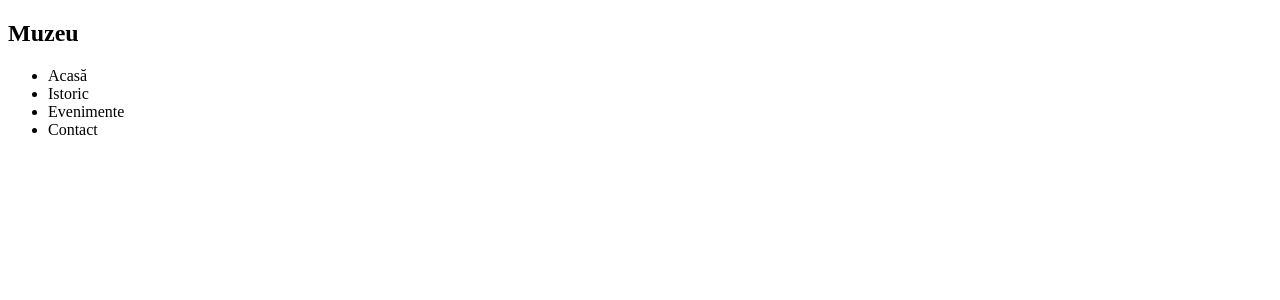
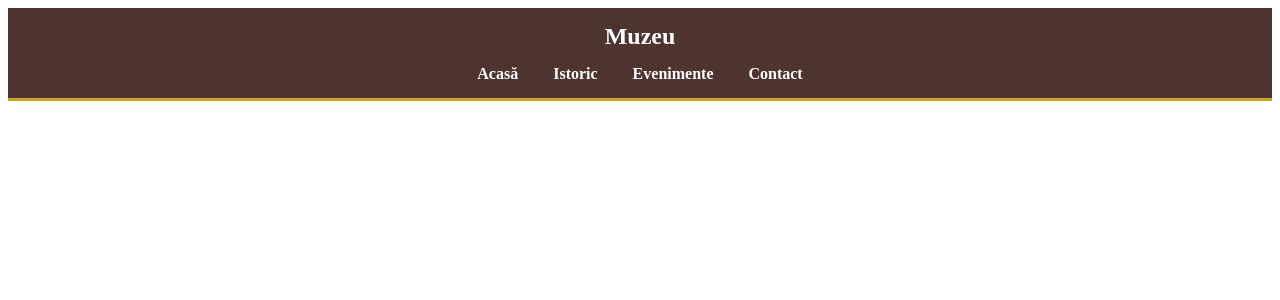
Before and after one commit to VaidaAri/museum-website, an Angular app: page / in a window 1280 px wide. Shown: the top 300 px of the page. Built offline with nearby package versions, Linux system fonts and the light colour scheme.

Commit message:
Add navbar component

```diff
--- a/src/app/app.ts
+++ b/src/app/app.ts
@@ -3,7 +3,7 @@ import { RouterOutlet } from '@angular/router';
 import { Navbar } from './components/navbar/navbar';
 
 @Component({
-  imports: [RouterOutlet, Navbar],
+  imports: [ Navbar],
   selector: 'app-root',
   styleUrl: './app.scss',
   templateUrl: './app.html',
--- a/src/app/components/navbar/navbar.scss
+++ b/src/app/components/navbar/navbar.scss
@@ -0,0 +1,45 @@
+nav {
+  width: 100%;
+  padding: 15px 0;
+  background-color: #4e342e;
+  border-bottom: 3px solid #c9a227;
+}
+
+h1 {
+  margin: 0 0 15px;
+  text-align: center;
+  color: white;
+  font-family: serif;
+}
+
+ul {
+  display: flex;
+  justify-content: center;
+  gap: 35px;
+
+  margin: 0;
+  padding: 0;
+
+  list-style: none;
+}
+
+a {
+  color: white;
+  text-decoration: none;
+  font-size: 16px;
+  font-weight: 600;
+
+  transition: color 0.2s ease;
+
+  &:hover {
+    color: #d4af37;
+  }
+}
+
+@media (max-width: 768px) {
+  ul {
+    flex-direction: column;
+    align-items: center;
+    gap: 10px;
+  }
+}
```
Also changed, not shown: src/app/components/navbar/navbar.ts (+6 -3 lines).
